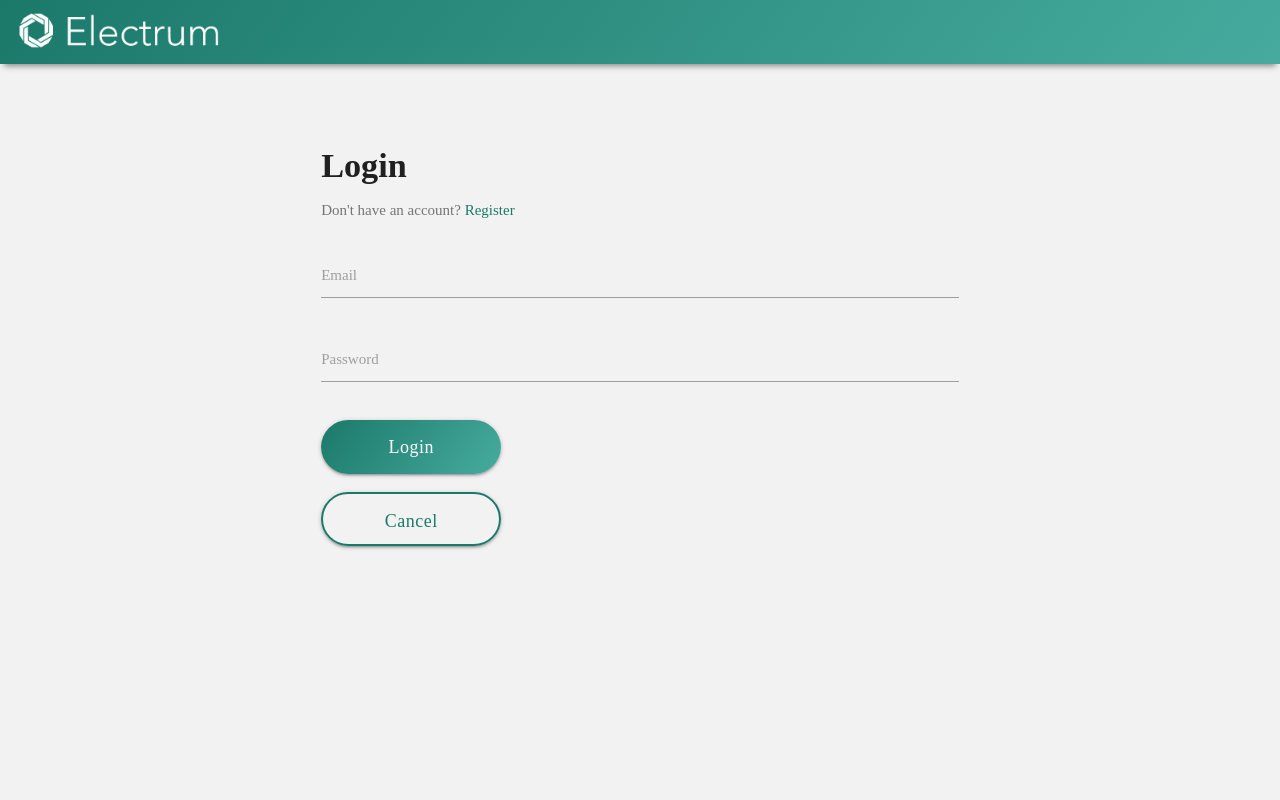
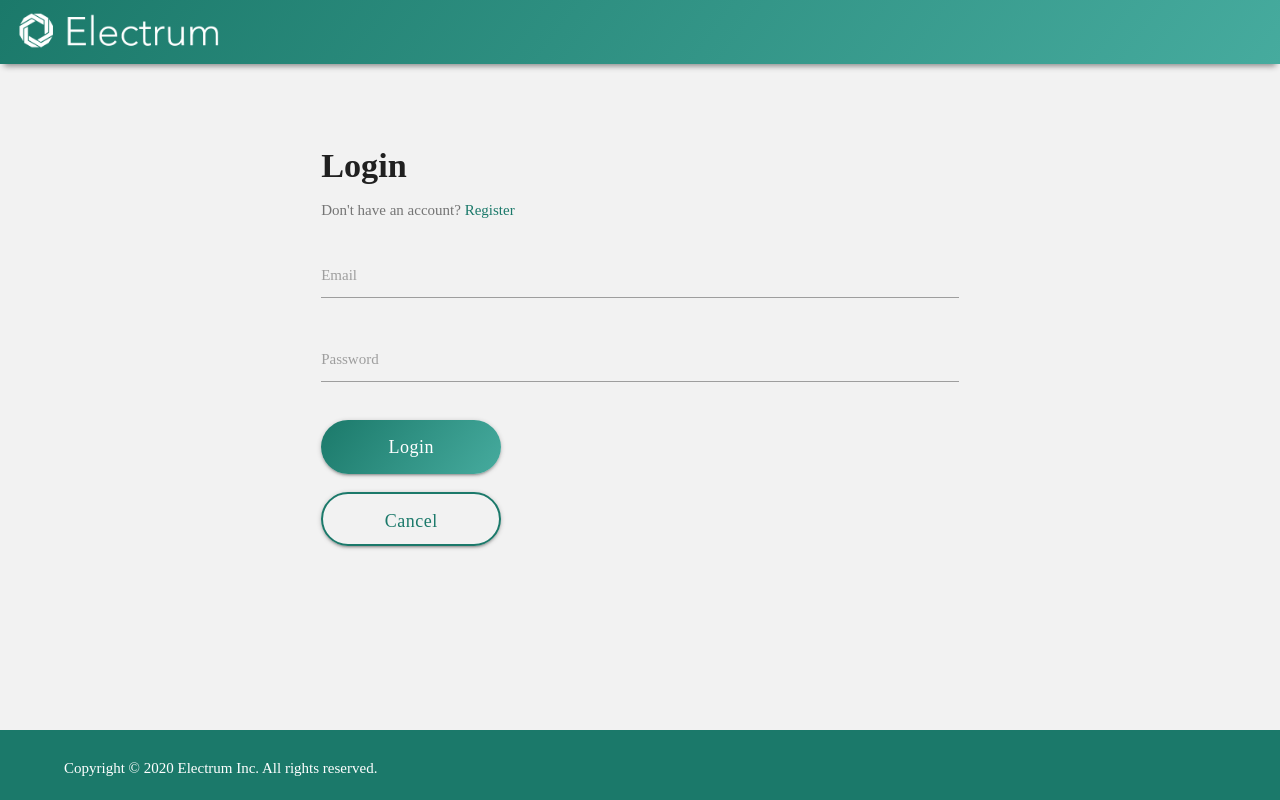
Before and after one commit to marcoriesgo01/electrum-client, a React (Create React App) app: page /login in a window 1280 px wide. Built offline with nearby package versions, Linux system fonts and the light colour scheme; a web font is replaced by a local one.

Commit message:
Added footer and modified thousands numbers

```diff
--- a/public/index.html
+++ b/public/index.html
@@ -15,7 +15,14 @@
     <noscript>
       You need to enable JavaScript to run this app.
     </noscript>
-    <div id="root"></div>
+    <main>
+      <div id="root"></div>
+    </main>
+    <footer class="page-footer">
+          <div class="footer-container">
+            Copyright © 2020 Electrum Inc. All rights reserved.
+          </div>
+      </footer>
     <script src="https://cdnjs.cloudflare.com/ajax/libs/materialize/1.0.0/js/materialize.min.js"></script>
   </body>
 </html>
--- a/src/App.css
+++ b/src/App.css
@@ -1004,3 +1004,24 @@ a {
     padding-top: 5px;
     padding-bottom: 5px;
 }
+
+body {
+    display: flex;
+    min-height: 100vh;
+    flex-direction: column;
+}
+
+main {
+    flex: 1 0 auto;
+}
+
+.page-footer {
+    margin-top: -10px;
+    background: rgba(27,121,106,1);
+}
+
+.footer-container {
+    height: 50px;
+    padding-top: 7px;
+    padding-left: 5%;
+}
--- a/src/components/categories/Banking.js
+++ b/src/components/categories/Banking.js
@@ -5,6 +5,7 @@ import { logoutUser } from "../../actions/authActions";
 import { getAccounts, addAccount, getTransactions } from "../../actions/accountActions";
 
 import { Doughnut} from 'react-chartjs-2';
+import { parse } from "querystring";
 
 class Banking extends Component {
 
@@ -204,7 +205,7 @@ class Banking extends Component {
             </div>
             <div className="banking-analysis-container">
               <h5 className="banking-analysis-summary">
-                In the past 30 days, your total banking transactions total ${totalBankTransactions}
+                In the past 30 days, your total banking transactions total ${parseFloat(totalBankTransactions).toLocaleString('en')}
               </h5>
             </div>
             </div>
@@ -247,7 +248,7 @@ class Banking extends Component {
                     <hr id="hr-food"/>
                     <div className="total-home-bill-list-card">
                       <h5 className="total-expense-name">Total Food:</h5>
-                      <h5 className="total-expense-amount">${totalFoodExpense}</h5>
+                      <h5 className="total-expense-amount">${parseFloat(totalFoodExpense).toLocaleString('en')}</h5>
                     </div>
                   </div>
                 :null }
@@ -290,7 +291,7 @@ class Banking extends Component {
                     <hr id="hr-shopping"/>
                     <div className="total-home-bill-list-card" id="shopping-total-card">
                       <h5 className="total-expense-name">Total Shopping:</h5>
-                      <h5 className="total-expense-amount">${totalShopExpense}</h5>
+                      <h5 className="total-expense-amount">${parseFloat(totalShopExpense).toLocaleString('en')}</h5>
                     </div>
                   </div>
                 :null }
@@ -333,7 +334,7 @@ class Banking extends Component {
                     <hr id="hr-payments"/>
                     <div className="total-home-bill-list-card" id="payments-total-card">
                       <h5 className="total-expense-name">Total Payments:</h5>
-                      <h5 className="total-expense-amount">${totalPaymentExpense}</h5>
+                      <h5 className="total-expense-amount">${parseFloat(totalPaymentExpense).toLocaleString('en')}</h5>
                     </div>
                   </div>
                 :null }
@@ -376,7 +377,7 @@ class Banking extends Component {
                     <hr id="hr-travel"/>
                     <div className="total-home-bill-list-card" id="travel-total-card">
                       <h5 className="total-expense-name">Travelling Total:</h5>
-                      <h5 className="total-expense-amount">${totalTravelExpense}</h5>
+                      <h5 className="total-expense-amount">${parseFloat(totalTravelExpense).toLocaleString('en')}</h5>
                     </div>
                   </div>
                 :null }
@@ -419,7 +420,7 @@ class Banking extends Component {
                     <hr id="hr-transfers"/>
                     <div className="total-home-bill-list-card" id="transfer-total-card">
                       <h5 className="total-expense-name">Total Transfers:</h5>
-                      <h5 className="total-expense-amount">${totalTransferExpense}</h5>
+                      <h5 className="total-expense-amount">${parseFloat(totalTransferExpense).toLocaleString('en')}</h5>
                     </div>
                   </div>
                 :null }
@@ -462,7 +463,7 @@ class Banking extends Component {
                     <hr id="hr-recreation"/>
                     <div className="total-home-bill-list-card" id="recreation-total-card">
                       <h5 className="total-expense-name">Total Recreation:</h5>
-                      <h5 className="total-expense-amount">${totalRecreationExpense}</h5>
+                      <h5 className="total-expense-amount">${parseFloat(totalRecreationExpense).toLocaleString('en')}</h5>
                     </div>
                   </div>
                 :null }
--- a/src/components/categories/Bills.js
+++ b/src/components/categories/Bills.js
@@ -5,6 +5,7 @@ import { Link } from "react-router-dom";
 import { logoutUser } from "../../actions/authActions";
 
 import { Doughnut} from 'react-chartjs-2';
+import { parse } from "querystring";
 
 class Bills extends Component {
 
@@ -339,7 +340,7 @@ class Bills extends Component {
                             </div>
                             <div className="bill-info-container">
                               <h5 className="bill-due">Due {bill.dueDate}</h5>
-                              <h5 className="bill-amount">${bill.amount}</h5>
+                              <h5 className="bill-amount">${parseFloat(bill.amount).toLocaleString('en')}</h5>
                             </div>
                           </div>
                       </div>
@@ -350,7 +351,7 @@ class Bills extends Component {
                     <hr id="hr-home"/>
                     <div className="total-home-bill-list-card">
                       <h5 className="total-bill-name">Total Home Bills:</h5>
-                      <h5 className="total-bill-amount">${totalHomeBill}</h5>
+                      <h5 className="total-bill-amount">${parseFloat(totalHomeBill).toLocaleString('en')}</h5>
                     </div>
                   </div>
                 :null }
@@ -393,7 +394,7 @@ class Bills extends Component {
                             </div>
                             <div className="bill-info-container">
                               <h5 className="bill-due">Due {bill.dueDate}</h5>
-                              <h5 className="bill-amount">${bill.amount}</h5>
+                              <h5 className="bill-amount">${parseFloat(bill.amount).toLocaleString('en')}</h5>
                             </div>
                           </div>
                       </div>
@@ -404,7 +405,7 @@ class Bills extends Component {
                     <hr id="hr-transportation"/>
                     <div className="total-transportation-bill-list-card">
                       <h5 className="total-bill-name">Total Transportation Bills:</h5>
-                      <h5 className="total-bill-amount">${totalTransportationBill}</h5>
+                      <h5 className="total-bill-amount">${parseFloat(totalTransportationBill).toLocaleString('en')}</h5>
                     </div>
                   </div>
                 :null }
@@ -447,7 +448,7 @@ class Bills extends Component {
                             </div>
                             <div className="bill-info-container">
                               <h5 className="bill-due">Due {bill.dueDate}</h5>
-                              <h5 className="bill-amount">${bill.amount}</h5>
+                              <h5 className="bill-amount">${parseFloat(bill.amount).toLocaleString('en')}</h5>
                             </div>
                           </div>
                       </div>
@@ -458,7 +459,7 @@ class Bills extends Component {
                     <hr id="hr-subscriptions"/>
                     <div className="total-subscriptions-bill-list-card">
                       <h5 className="total-bill-name">Total Subscriptions Bills:</h5>
-                      <h5 className="total-bill-amount">${totalSubscriptionsBill}</h5>
+                      <h5 className="total-bill-amount">${parseFloat(totalSubscriptionsBill).toLocaleString('en')}</h5>
                     </div>
                   </div>
                 :null }
@@ -466,8 +467,8 @@ class Bills extends Component {
             </div>
             { this.state.bills.length > 0 ?
             <div className="bills-summary-container">
-                <h5 className="bills-summary-intro">Your monthly recurring bills total is ${totalMonthlyBills}</h5>
-                <h5 className="electrum-expert-recommendation">Based on Electrum's financial expert analysis, you must earn at least ${neededEarnings} per month in order to comfortably stay on top of your bills.</h5>
+                <h5 className="bills-summary-intro">Your monthly recurring bills total is ${parseFloat(totalMonthlyBills).toLocaleString('en')}</h5>
+                <h5 className="electrum-expert-recommendation">Based on Electrum's financial expert analysis, you must earn at least ${parseFloat(neededEarnings).toLocaleString('en')} per month in order to comfortably stay on top of your bills.</h5>
             </div>
             :null }
           </div>
--- a/src/components/categories/Budgets.js
+++ b/src/components/categories/Budgets.js
@@ -252,7 +252,7 @@ class Budgets extends Component {
                 <div key={budget._id}>
                     <h5 className="budget-name">{budget.name}</h5>
                     <div className="budget-info-container">
-                    <h5 className="budget-amount">${budget.amount}</h5>
+                    <h5 className="budget-amount">${parseFloat(budget.amount).toLocaleString('en')}</h5>
                     <button onClick={() => this.handleEditForm(budget)} className="btn btn-small btn-floating waves-effect waves-light hoverable" id="edit-budget-button">
                       <i className="material-icons">mode_edit</i>
                     </button>
--- a/src/components/categories/Investments.js
+++ b/src/components/categories/Investments.js
@@ -4,7 +4,8 @@ import { connect } from "react-redux";
 import { Link } from "react-router-dom";
 import { logoutUser } from "../../actions/authActions";
 
-import { Doughnut} from 'react-chartjs-2';
+import { Bar, Line, Doughnut} from 'react-chartjs-2';
+import { parse } from "querystring";
 
 
 class Investments extends Component {
@@ -331,7 +332,7 @@ class Investments extends Component {
             />
         </div>
         <div className="stock-assets-analysis-container">
-          <h5 className="stock-assets-analysis-text">Currently, your total assets in the US stock market total ${totalStockInvestment.toFixed(2)}</h5>
+          <h5 className="stock-assets-analysis-text">Currently, your total assets in the US stock market total ${parseFloat(totalStockInvestment.toFixed(2)).toLocaleString('en')}</h5>
         </div>
         <div className="stocks-list-container">
         {this.state.investments.map( investment => {
@@ -368,7 +369,7 @@ class Investments extends Component {
                           })
                           .map (stock => {
                             return (
-                              <h5 className="stock-info-value">${stock.latestPrice.toFixed(2)}</h5>
+                              <h5 className="stock-info-value">${parseFloat(stock.latestPrice.toFixed(2)).toLocaleString('en')}</h5>
                                 )
                               }
                             )
@@ -383,7 +384,7 @@ class Investments extends Component {
                             })
                             .map (stock => {
                               return (
-                                <h5 className="stock-info-value">${stock.latestPrice * investment.numberOfShares}</h5>
+                                <h5 className="stock-info-value">${parseFloat(stock.latestPrice * investment.numberOfShares).toLocaleString('en')}</h5>
                                   )
                                 }
                               )
```
